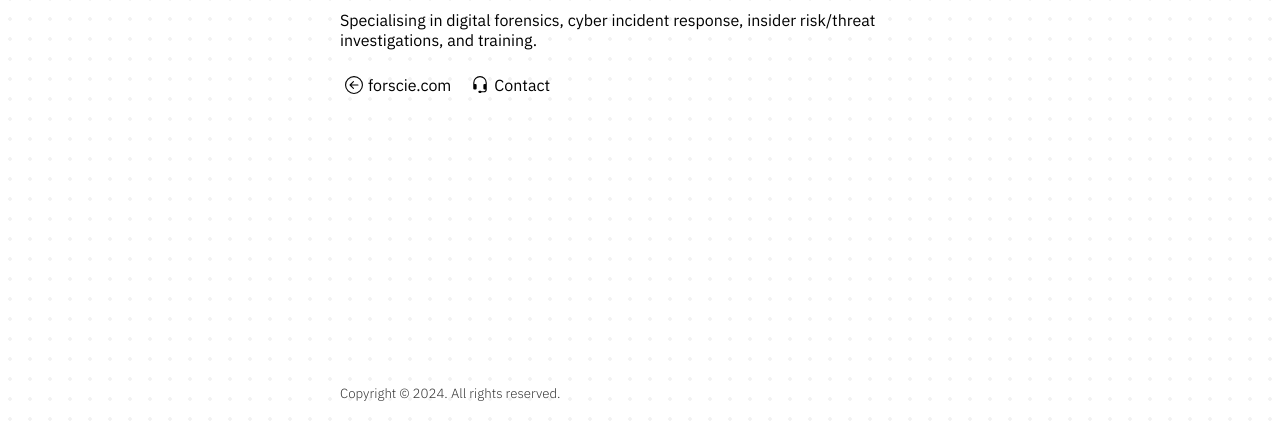
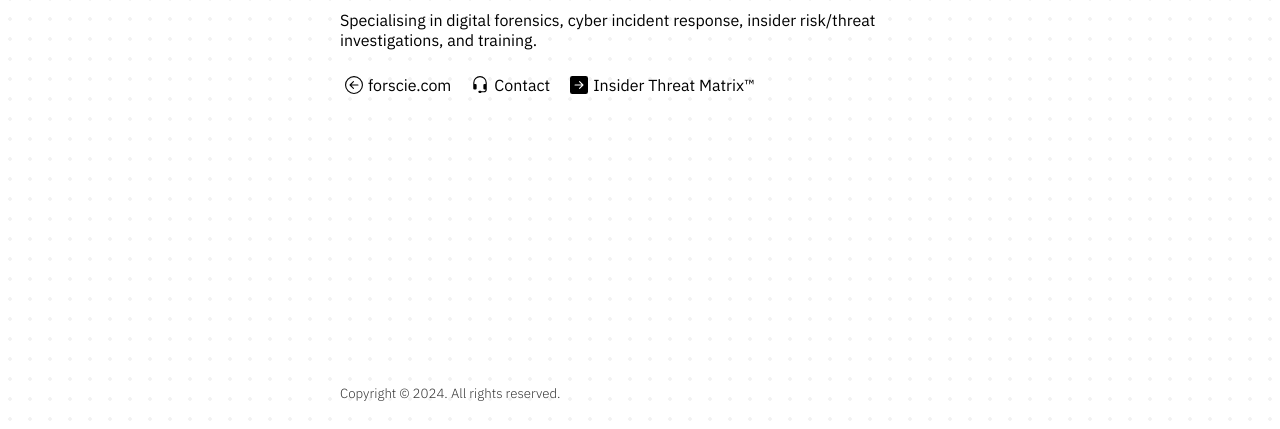
Before and after one commit to forscie/Digital-Investigation-Services, a plain HTML site: page index.html in a window 1280 px wide. Shown: the part 371-800 px from the top of the page. Drawn offline with Linux system fonts and the light colour scheme.

Commit message:
Update index.html

```diff
--- a/index.html
+++ b/index.html
@@ -166,7 +166,10 @@
             </svg> forscie.com </a><br>
             <a href="mailto:services@forscie[.]com"><svg xmlns="http://www.w3.org/2000/svg" width="18" height="18" fill="currentColor" class="bi bi-headset" viewBox="0 0 16 16">
                 <path d="M8 1a5 5 0 0 0-5 5v1h1a1 1 0 0 1 1 1v3a1 1 0 0 1-1 1H3a1 1 0 0 1-1-1V6a6 6 0 1 1 12 0v6a2.5 2.5 0 0 1-2.5 2.5H9.366a1 1 0 0 1-.866.5h-1a1 1 0 1 1 0-2h1a1 1 0 0 1 .866.5H11.5A1.5 1.5 0 0 0 13 12h-1a1 1 0 0 1-1-1V8a1 1 0 0 1 1-1h1V6a5 5 0 0 0-5-5"/>
-        </svg> Contact </a>
+            </svg> Contact </a><br>
+            <a href="https://insiderthreatmatrix.org/" target="_blank" rel="noopener noreferrer"><svg xmlns="http://www.w3.org/2000/svg" width="16" height="16" fill="currentColor" class="bi bi-arrow-right-square-fill" viewBox="0 0 16 16">
+                <path d="M0 14a2 2 0 0 0 2 2h12a2 2 0 0 0 2-2V2a2 2 0 0 0-2-2H2a2 2 0 0 0-2 2zm4.5-6.5h5.793L8.146 5.354a.5.5 0 1 1 .708-.708l3 3a.5.5 0 0 1 0 .708l-3 3a.5.5 0 0 1-.708-.708L10.293 8.5H4.5a.5.5 0 0 1 0-1"/>
+            </svg> Insider Threat Matrix™ </a>
         </div>
     </div>
     <div class="footer">
```
